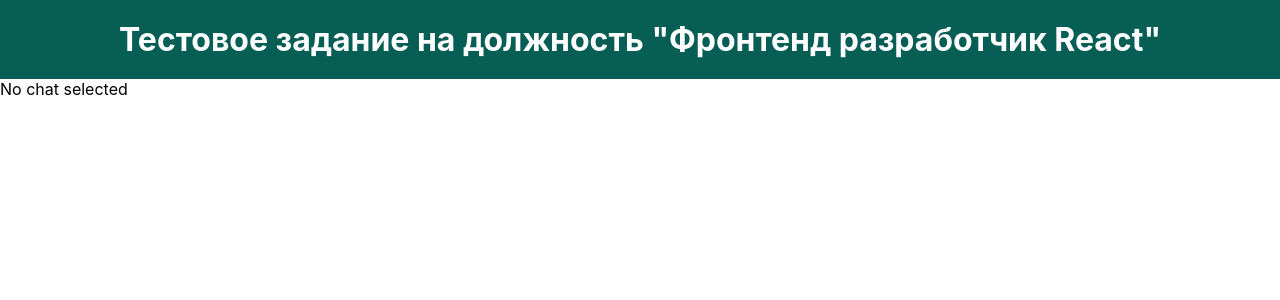
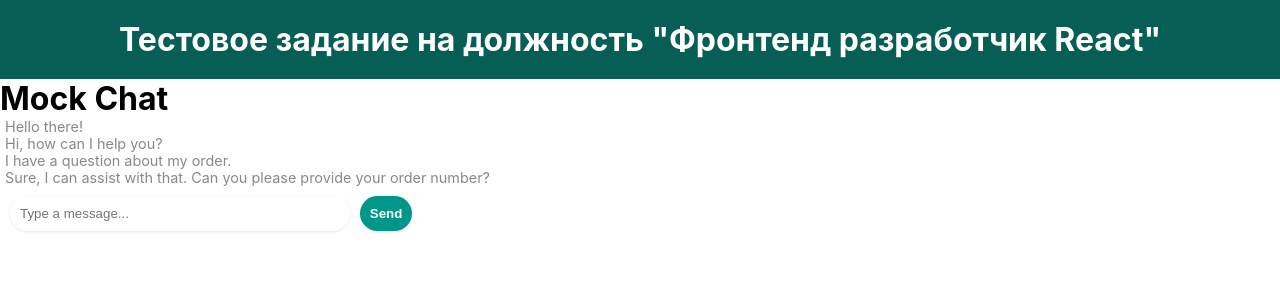
Before and after one commit to Grammeri/whatsup, a React (Create React App) app: page /chat in a window 1280 px wide. Shown: the top 300 px of the page. Built offline with nearby package versions, Linux system fonts and the light colour scheme.

Commit message:
Mock ChatList

```diff
--- a/src/App.js
+++ b/src/App.js
@@ -8,6 +8,19 @@
 import {LoginForm} from "./features/auth/components/loginForm/LoginForm";
 
 function App() {
+    // Mock selected chat
+    const selectedChat = {
+        id: 'mockChatId',
+        name: 'Mock Chat',
+        messages: [
+            { sentByMe: true, text: 'Hello there!' },
+            { sentByMe: false, text: 'Hi, how can I help you?' },
+            { sentByMe: true, text: 'I have a question about my order.' },
+            { sentByMe: false, text: 'Sure, I can assist with that. Can you please provide your order number?' },
+            // More messages...
+        ]
+    };
+
     return (
         <Router>
             <div className="App">
@@ -15,10 +28,11 @@
                 <Routes>
                     <Route path="/" element={<LoginForm/>}/>
                     <Route path="/list" element={<ChatList/>}/>
-                 {/*   <Route path="/chat/:chatId" element={<ChatPage/>}/>*/}
-                    <Route path="/chat" element={<ChatPage/>}/>
-                    <Route path="/404"
-                           element={<div style={{textAlign: "center"}}><img src={notFound} alt="Not Found"/></div>}/>
+                    {/* When ready to implement real chat data, use this line instead */}
+                    {/* <Route path="/chat/:chatId" element={<ChatPage />}/> */}
+                    {/* Using mock data for now */}
+                    <Route path="/chat" element={<ChatPage selectedChat={selectedChat}/>}/>
+                    <Route path="/404" element={<div style={{textAlign: "center"}}><img src={notFound} alt="Not Found"/></div>}/>
                     <Route path="*" element={<Navigate to="/404"/>}/>
                 </Routes>
             </div>
--- a/src/features/auth/authSlice.js
+++ b/src/features/auth/authSlice.js
@@ -12,12 +12,21 @@
 
 export const login = createAsyncThunk('auth/login', async (credentials, thunkAPI) => {
     try {
+        // Mocked login for development
+        if (credentials.idInstance && credentials.apiTokenInstance) {
+            const mockResponse = {isLoggedIn: true};
+            return credentials;
+        }
+
+        // Uncomment the following for real API call
+        /*
         const response = await authApi.login(credentials.idInstance, credentials.apiTokenInstance);
         if (response.isLoggedIn) {
             return credentials;  // return credentials if login is successful
         } else {
             return thunkAPI.rejectWithValue(response.message);
         }
+        */
     } catch (error) {
         return thunkAPI.rejectWithValue(error.message);
     }
--- a/src/features/chat/components/chatList/ChatList.js
+++ b/src/features/chat/components/chatList/ChatList.js
@@ -2,20 +2,33 @@
 import React, { useState } from 'react';
 import {Link, useNavigate} from 'react-router-dom';
 import './ChatList.css';
+//import {startNewChat} from "../../../../utility/startNewChat";
+import {useSelector} from "react-redux";
+
 
 export const ChatList = ({ chats = [] }) => {
     const [phoneNumber, setPhoneNumber] = useState('');
     const navigate = useNavigate();
 
-    const handlePhoneNumberSubmit = (event) => {
+    // Commented out for now - this will be needed when connecting to the server
+    //const apiTokenInstance = useSelector(state => state.auth.apiTokenInstance);
+
+    const handlePhoneNumberSubmit = async (event) => {
         event.preventDefault();
         console.log(`Creating new chat with phone number: ${phoneNumber}`);
 
-        // Start a new chat with the entered phone number (replace this with your actual logic)
-        const newChatId = startNewChat(phoneNumber);
+        // Commented out for now - this will be needed when connecting to the server
+        /*
+        try {
+            const newChatId = await startNewChat(apiTokenInstance, phoneNumber, "Hello!");
+            navigate(`/chat/${newChatId}`);
+        } catch (error) {
+            console.error(`Failed to start a new chat: ${error}`);
+        }
+        */
 
-        // Navigate to the ChatPage of the new chat
-        navigate(`/window/${newChatId}`);
+        // Redirect to the chat page on submit
+        navigate('/chat');
 
         setPhoneNumber('');
     }
@@ -33,7 +46,7 @@
             </form>
 
             {chats.map(chat => (
-                <Link to={`/window/${chat.id}`} key={chat.id} className="chat-list-item">
+                <Link to={`/chat/${chat.id}`} key={chat.id} className="chat-list-item">
                     <h2 className="chat-title">{chat.name}</h2>
                     <p className="chat-message">{chat.latestMessage}</p>
                 </Link>
--- a/src/features/chat/components/chatPage/ChatPage.js
+++ b/src/features/chat/components/chatPage/ChatPage.js
@@ -9,6 +9,14 @@
     const status = useSelector((state) => state.chat.status);
     const error = useSelector((state) => state.chat.error);
 
+    const mockMessages = [
+        { sentByMe: true, text: 'Hello there!' },
+        { sentByMe: false, text: 'Hi, how can I help you?' },
+        { sentByMe: true, text: 'I have a question about my order.' },
+        { sentByMe: false, text: 'Sure, I can assist with that. Can you please provide your order number?' },
+        // More messages...
+    ];
+
     const handleSubmit = e => {
         e.preventDefault();
         if (message.trim() === '') {
@@ -16,7 +24,7 @@
         }
         // Dispatch sendMessage action
         dispatch(sendMessage({
-            chatId: selectedChat.id,
+            chatId: selectedChat ? selectedChat.id : 'mockChatId', // use a mock chat ID if no chat is selected
             message: message
         }));
         setMessage('');
@@ -30,7 +38,7 @@
         <div className="chat-page">
             <div className="chat-window">
                 <h1 className="chat-name">{selectedChat.name}</h1>
-                {selectedChat.messages.map((message, index) => (
+                {mockMessages.map((message, index) => (
                     <p key={index} className={message.sentByMe ? 'chat-message sent' : 'chat-message received'}>
                         {message.text}
                     </p>
--- a/src/utility/startNewChat.js
+++ b/src/utility/startNewChat.js
@@ -1,9 +1,9 @@
 // utils/api.js
-export async function startNewChat(apiToken, phoneNumber, message) {
+export async function startNewChat(apiTokenInstance, phoneNumber, message) {
     const response = await fetch('https://api.green-api.com/v1/messages', {
         method: 'POST',
         headers: {
-            'Authorization': `Bearer ${apiToken}`,
+            'Authorization': `Bearer ${apiTokenInstance}`,
             'Content-Type': 'application/json'
         },
         body: JSON.stringify({
```
